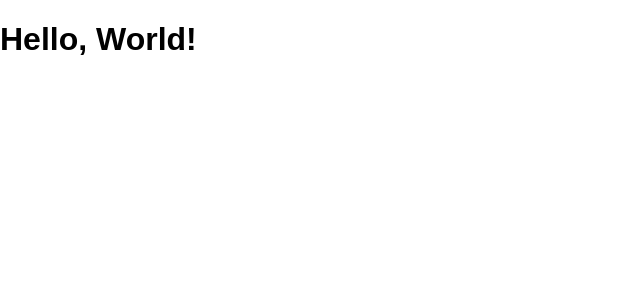
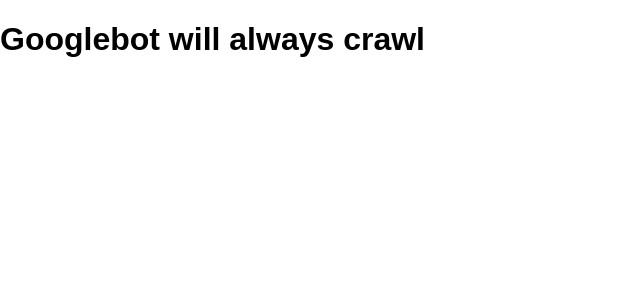
Before and after one commit to fullstackmafia/react-seo-app, a React (Create React App) app: page / in a window 1280 px wide. Shown: the top 300 px of the page, without its empty margins (0-640 px from the left). Built offline with nearby package versions, Linux system fonts and the light colour scheme.

Commit message:
Start with create-react-app

```diff
--- a/src/App.js
+++ b/src/App.js
@@ -6,7 +6,7 @@
   render() {
     return (
      <div>
-        <h1>Hello, World!</h1>
+        <h1>Googlebot will always crawl</h1>
       </div>
     );
   }
```
